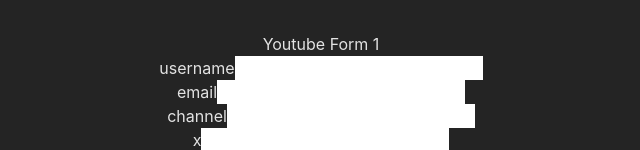
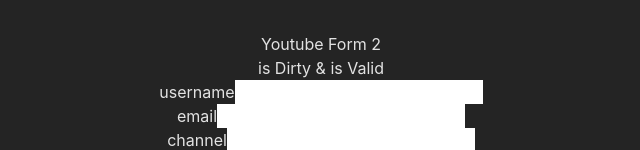
Before and after one commit to harshal390/react-hook-form, a React (Vite) app: page / in a window 1280 px wide. Shown: the top 150 px of the page, without its empty margins (319-959 px from the left). Built offline with nearby package versions, Linux system fonts and the light colour scheme; no server answers.

Commit message:
disable submit button while isValid or isDirty is false

```diff
--- a/src/components/YoutubeForm.tsx
+++ b/src/components/YoutubeForm.tsx
@@ -44,7 +44,7 @@
         }
     );
     const { register, control, handleSubmit, formState, watch, getValues, setValue } = form;
-    const { errors } = formState;
+    const { errors, isDirty, isValid } = formState;
 
     const { fields, append, remove } = useFieldArray({
         name: "nickNames",
@@ -66,7 +66,7 @@
         })
     }
     renderCount++;
-
+    // console.log(isDirty, isValid);
     // useEffect(() => {
     //     const subscription = watch(value => {
     //         console.log(value);
@@ -76,6 +76,7 @@
     return (
         <div className="flex flex-col gap-5">
             <div className="text-4xl font-semibold">Youtube Form {renderCount / 2} </div>
+            <h1>is Dirty {isDirty} & is Valid {isValid}</h1>
             <form onSubmit={handleSubmit(onSubmit)} className="flex flex-col gap-5 items-center" noValidate>
                 <Input labelValue="username" type="text" id="username" name="username" register={register} errors={errors} />
                 <Input labelValue="email" type="text" id="email" name="email" register={register} errors={errors} />
@@ -97,7 +98,7 @@
                     <button onClick={() => { append({ name: "" }) }} type="button" className="px-10 py-2 border rounded-lg text-center w-fit">Add</button>
                 </div>
                 <div className="flex items-center gap-5 w-full justify-around">
-                    <button className="px-10 py-2 border rounded-lg text-center w-fit order-last">Submit</button>
+                    <button className="px-10 py-2 border rounded-lg text-center w-fit order-last" disabled={!isDirty || !isValid}>Submit</button>
                     <button onClick={() => handleGetValues()} className="order-1 px-10 py-2 border rounded-lg text-center w-fit" type="button">Get Values</button>
                     <button onClick={() => handleSetValues()} className="order-2 px-10 py-2 border rounded-lg text-center w-fit" type="button">Set Field Values</button>
                 </div>
```
